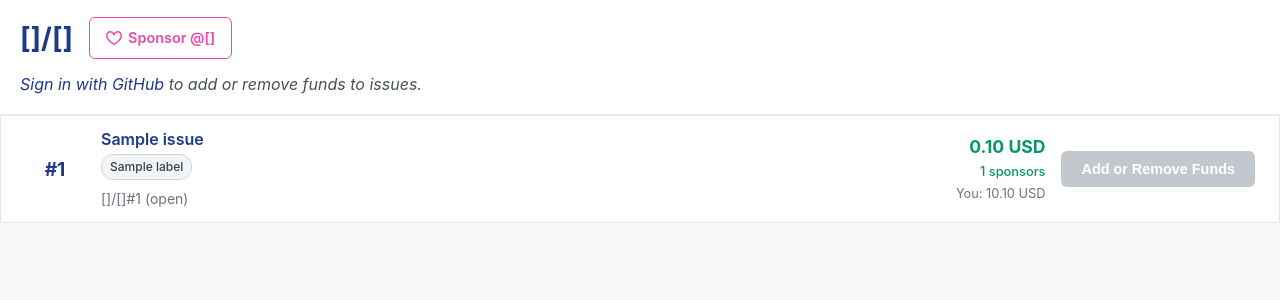
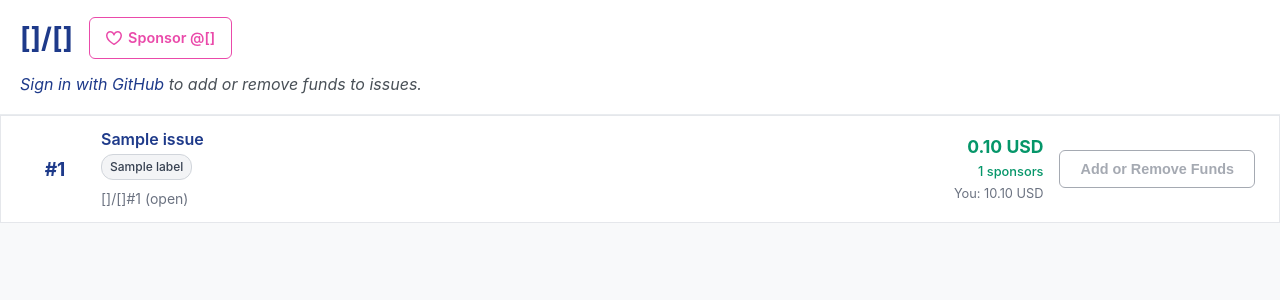
Before and after one commit to benvvalk/sponsoredissues.org-deploy, a Django app: template sponsoredissues/templates/repo_issues.html in a window 1280 px wide. Shown: the part 41-341 px from the top of the page. Run offline with Django 5.2, Linux system fonts and the light colour scheme; the template is opened without the code that fills it: most values are stand-ins (such as "Sample title", 1, 10 or a date in 2020); data that the repository does not hold is empty.

Commit message:
repo_issues: change "Add or Remove Funds" button to outline [style]
Change the "Add or Remove Funds" button to an outline style by
default, but change to a filled style on hover, like the GitHub
Sponsors button in the header.

Before, the "Add or Remove Funds" looked like it had too much weight
to it, in comparison to the other page elements.

```diff
--- a/sponsoredissues/templates/repo_issues.html
+++ b/sponsoredissues/templates/repo_issues.html
@@ -243,9 +243,9 @@
     }
 
     .donate-btn {
-        background: #1e3a8a;
-        color: white;
-        border: none;
+        color: #1e3a8a;
+        background: white;
+        border: 1px solid #1e3a8a;
         padding: 10px 20px;
         border-radius: 6px;
         font-weight: 600;
@@ -255,12 +255,15 @@
     }
 
     .donate-btn:hover {
-        background: #1e40af;
+        background: #1e3a8a;
+        color: white;
         transform: translateY(-1px);
     }
 
     .donate-btn:disabled {
-        background: #9ca3af;
+        background: white;
+        color: #6b7280;
+        border: 1px solid #6b7280;
         cursor: not-allowed;
         opacity: 0.6;
     }
```
